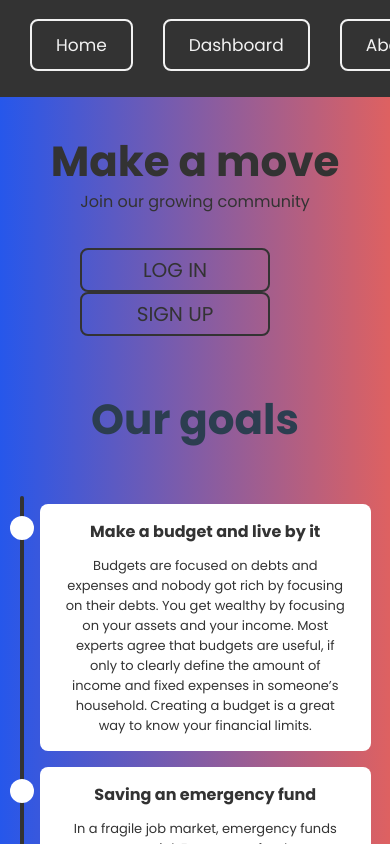
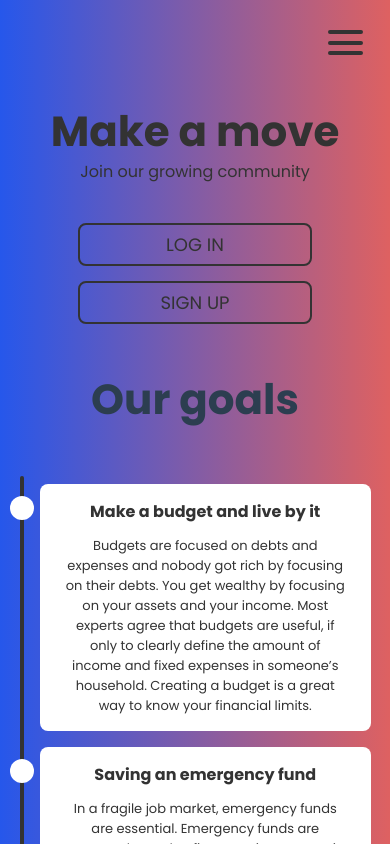
Before and after one commit to mariovida/dashboard-website, a Vue app: page / in a window 390 px wide. Shown: the top 844 px of the page. Built offline with nearby package versions, Linux system fonts and the light colour scheme; no server answers.

Commit message:
Add files via upload

```diff
--- a/src/App.vue
+++ b/src/App.vue
@@ -83,4 +83,8 @@ export default {
 .change_color #nav a:hover {
   background-color: #404040;
 }
+@media screen and (max-width: 768px) {
+  #nav {display: none;}
+  .change_color { display: none;}
+}
 </style>
--- a/src/router/index.js
+++ b/src/router/index.js
@@ -3,7 +3,6 @@ import VueRouter from 'vue-router'
 import Home from '../views/Home.vue'
 import Register from '../views/Register.vue'
 import Login from '../views/Login.vue'
-import UserInfo from '../views/AddData.vue'
 import About from '../views/About.vue'
 import Contact from '../views/Contact.vue'
 import Todo from '../views/ToDo.vue'
@@ -28,11 +27,6 @@ const routes = [
     path: '/login',
     name: 'Login',
     component: Login
-  },
-  {
-    path: '/userinfo',
-    name: 'UserInfo',
-    component: UserInfo
   },
   {
     path: '/dashboard',
--- a/src/style.css
+++ b/src/style.css
@@ -11,6 +11,43 @@ body {
   background: -webkit-linear-gradient(to right, #2657eb, #de6161);  /* Chrome 10-25, Safari 5.1-6 */
   background: linear-gradient(to right, #2657eb, #de6161); /* W3C, IE 10+/ Edge, Firefox 16+, Chrome 26+, Opera 12+, Safari 7+ */
   min-height: 100vh;
+}
+.hamburger {
+  position: absolute;
+  right: 7%;
+  top: 30px;
+  height: 25px;
+  width: 35px;
+  display: flex;
+  flex-direction: column;
+  justify-content: space-between;
+  display: none;
+}
+.hamburger:hover {
+  cursor: pointer;
+}
+.hamburger__item {
+  height: 4px;
+  width: 100%;
+  border-radius: 8px;
+  background: #333;
+  transition: transform 300ms cubic-bezier(0.445, 0.05, 0.55, 0.95), opacity 300ms linear;
+}
+.hamburger--is-open .hamburger__item--first {
+  transform: translate(0, 10px) rotate(45deg);
+}
+.hamburger--is-open .hamburger__item--middle {
+  opacity: 0;
+}
+.hamburger--is-open .hamburger__item--last {
+  transform: translate(0, -10px) rotate(-45deg);
+}
+.droper-content {
+  display: none;
+}
+.scroll-hide::-webkit-scrollbar {
+  width: 0 !important;
+  display: none;
 }
 .block-effect {
   padding-top: 260px;
@@ -239,17 +276,7 @@ body {
     margin-top: 420px;
   }
 }
-@media screen and (max-width: 888px) {
- .startup_image {
-   top: 350px;
-   width: 40%;
-   right: 30px;
- }
- .goals {
-   margin-top: 500px;
- }
-}
-@media screen and (max-width: 768px) {
+@media screen and (max-width: 900px) {
   .title, .desc {
     padding-left: 0;
     text-align: center;
@@ -262,6 +289,22 @@ body {
     top: 400px;
     width: 70%;
     left: 15%;
+  }
+  .reg {
+    width: 100%;
+    margin-top: 0;
+    left: 52%;
+    top: 270px;
+    transform: translate(-50%, 50%);
+  }
+  .reg button {
+    float: none;
+    width: 210px;
+    font-size: 21px;
+    padding: 8px 0;
+  }
+  .reg button:first-child {
+    margin-right: 4%;
   }
   .goals {
     margin-top: 700px;
@@ -312,9 +355,57 @@ body {
     background-color: #FFF;
   }
 }
+@media screen and (max-width: 768px) {
+  .hamburger {
+    display: flex;
+  }
+  .dropic.droper-content {
+    display: block;
+    position: absolute;
+    top: 80px;
+    left: 4%;
+  	background-color: #333;
+  	width: 92%;
+  	overflow: auto;
+  	box-shadow: 3px 10px 14px 0px rgba(0,0,0,0.2);
+    border-radius: 8px;
+  	z-index: 2;
+  }
+  .dropic.droper-content a {
+    width: 100%;
+  	font-size: 18px;
+  	color: #F2F2F2;
+  	padding: 26px 0;
+  	text-decoration: none;
+    font-weight: 500;
+  	letter-spacing: 1px;
+  	display: block;
+  	text-align: center;
+  }
+  .dropic.droper-content a:active, .dropic.droper-content a:hover {
+    background-color: #404040;
+  }
+  .block-effect {
+    padding-top: 120px;
+  }
+  .title, .desc {
+    padding-left: 0;
+    text-align: center;
+  }
+  .desc {
+    margin-top: 12px;
+    font-size: 25px;
+  }
+  .startup_image {
+    top: 400px;
+    width: 70%;
+    left: 15%;
+  }
+}
 @media screen and (max-width: 600px) {
   .block-effect {
     font-size: 42px;
+    padding-top: 100px;
   }
   .title, .desc {
     padding-left: 0;
@@ -329,8 +420,19 @@ body {
   .startup_image {
     display: none;
   }
+  .reg {
+    top: 150px;
+  }
+  .reg button {
+    width: 60%;
+    font-size: 18px;
+    padding: 6px 0;
+  }
+  .reg button:first-child {
+    margin-top: 15px;
+  }
   .goals {
-    margin-top: 150px;
+    margin-top: 160px;
     width: 100%;
     margin-left: 0;
   }
--- a/src/views/Home.vue
+++ b/src/views/Home.vue
@@ -1,5 +1,20 @@
 <template>
   <div class="home">
+    <div
+      class="hamburger"
+      @click="hamburgerOpen = !hamburgerOpen"
+      :class="hamburgerOpen ? 'hamburger--is-open' : ''"
+    >
+      <div class="hamburger__item hamburger__item--first"></div>
+      <div class="hamburger__item hamburger__item--middle"></div>
+      <div class="hamburger__item hamburger__item--last"></div>
+    </div>
+    <div class="droper-content" :class="hamburgerOpen ? 'dropic' : ''">
+      <router-link to="/">HOME</router-link>
+      <router-link to="/dashboard">DASHBOARD</router-link>
+      <router-view />
+    </div>
+
     <h1 class="block-effect" style="--td: 1.2s">
       <div class="block-reveal title" style="--bc: #4040bf; --d: .1s">Make a move</div>
       <div class="block-reveal desc" style="--bc: #bf4060; --d: .5s">Join our growing community</div>
@@ -78,6 +93,11 @@ export default {
   name: 'App',
   components: {
     Footer
+  },
+  data() {
+    return {
+      hamburgerOpen: false,
+    }
   }
 }
 </script>
```
